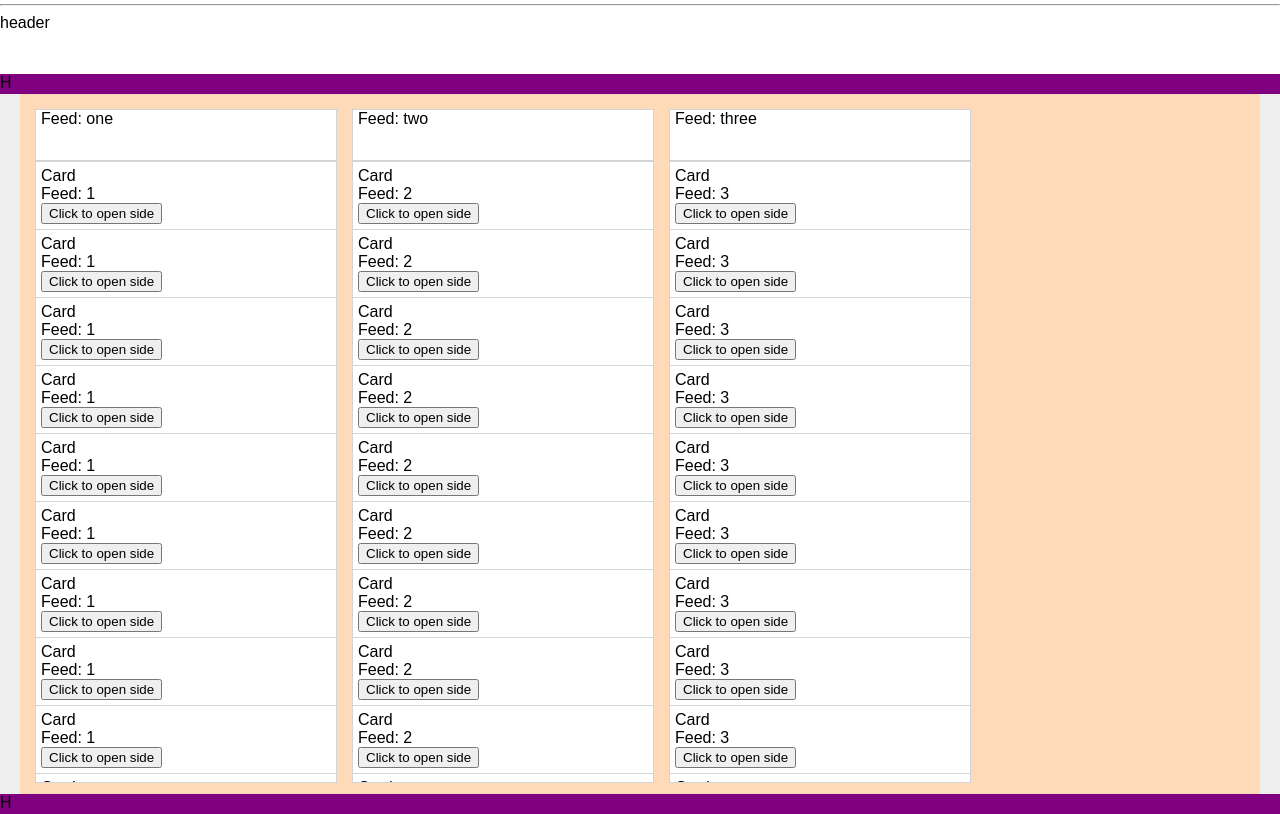
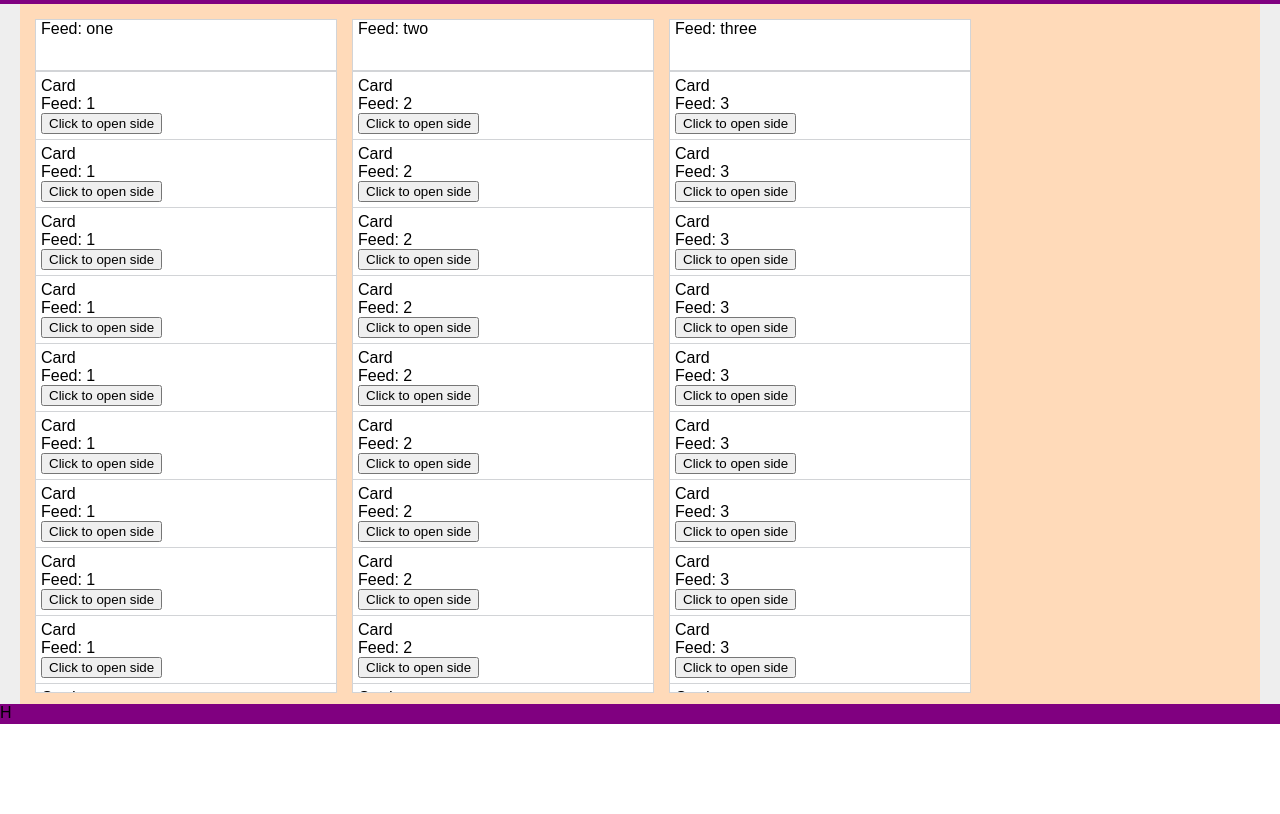
Before and after one commit to mzakany23/mzakany23.github.io, a plain HTML site: page swiping-proto/index.html in a window 1280 px wide. Shown: the part 76-890 px from the top of the page. After the commit the page ends 800 px from the top, so only its background shows below. Drawn offline with Linux system fonts and the light colour scheme.

Commit message:
new version

```diff
--- a/swiping-proto/index.html
+++ b/swiping-proto/index.html
@@ -1 +1 @@
-<!DOCTYPE html><html lang="en"><head><meta charset="utf-8"><meta name="viewport" content="width=device-width,initial-scale=1,shrink-to-fit=no"><meta name="theme-color" content="#000000"><link rel="manifest" href="/manifest.json"><link rel="shortcut icon" href="/favicon.ico"><script src="https://use.fontawesome.com/a1b877e0ac.js"></script><title>React App</title><link href="/swiping-proto/static/css/main.c7156bb0.css" rel="stylesheet"></head><body><h1>Swiping Proto</h1><hr><noscript>You need to enable JavaScript to run this app.</noscript><div id="root"></div><script type="text/javascript" src="/swiping-proto/static/js/main.e225584f.js"></script></body></html>
+<!DOCTYPE html><html lang="en"><head><meta charset="utf-8"><meta name="viewport" content="width=device-width,initial-scale=1,shrink-to-fit=no"><meta name="theme-color" content="#000000"><link rel="manifest" href="/manifest.json"><link rel="shortcut icon" href="/favicon.ico"><script src="https://use.fontawesome.com/a1b877e0ac.js"></script><title>React App</title><link href="/static/css/main.c7156bb0.css" rel="stylesheet"></head><body><noscript>You need to enable JavaScript to run this app.</noscript><div id="root"></div><script type="text/javascript" src="/static/js/main.e225584f.js"></script></body></html>
```
Also changed, not shown: swiping-proto/service-worker.js (+1 -1 lines), 2 other files.
